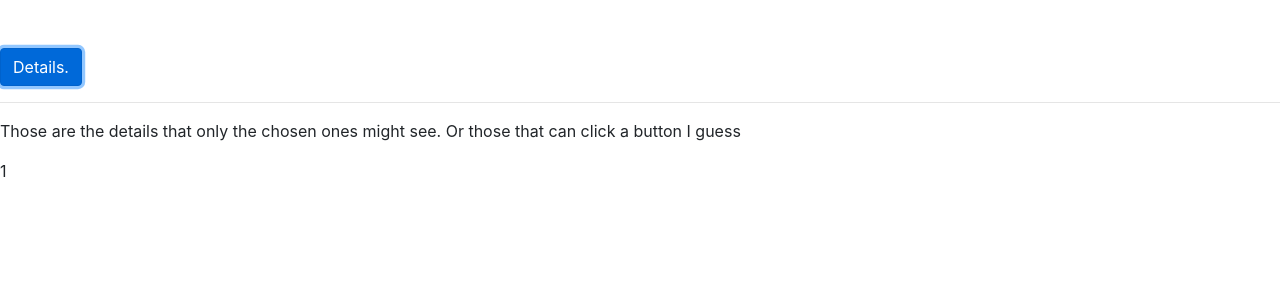
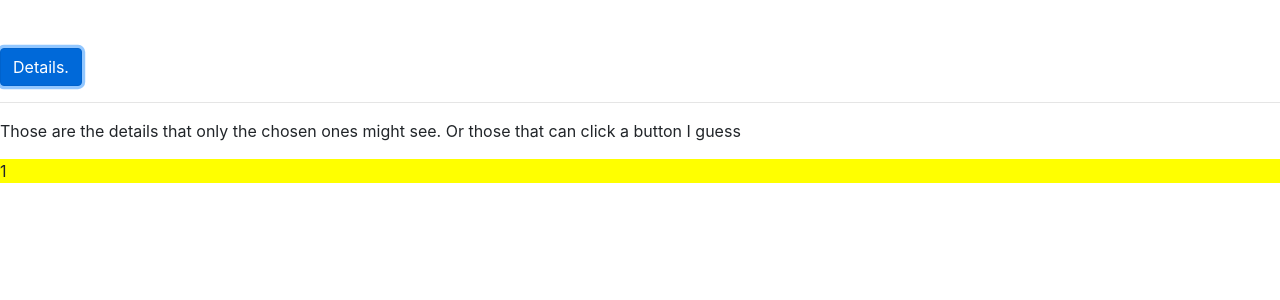
Before and after one commit to GeorgeTsiros/angular10Tutorial, an Angular app in the folder assignment03/: page / in a window 1280 px wide. Both pictures are taken after a click on the button "Details.". Shown: the top 300 px of the page. Built offline with nearby package versions, Linux system fonts and the light colour scheme.

Commit message:
styling elements

```diff
--- a/assignment03/src/app/details/details.component.html
+++ b/assignment03/src/app/details/details.component.html
@@ -4,4 +4,7 @@
 <hr>
 <p *ngIf="buttonClicked === false">Those are the details that only the chosen ones might see. Or those that can click a
     button I guess</p>
-<div *ngFor="let clicksNumber of clicksArray" > {{clicksNumber}}  </div>
+<div *ngFor="let clicksNumber of clicksArray"
+[ngStyle] = "{backgroundColor: clicksNumber > 5 ? 'orange' : 'yellow'}"
+
+> {{clicksNumber}}  </div>
```
